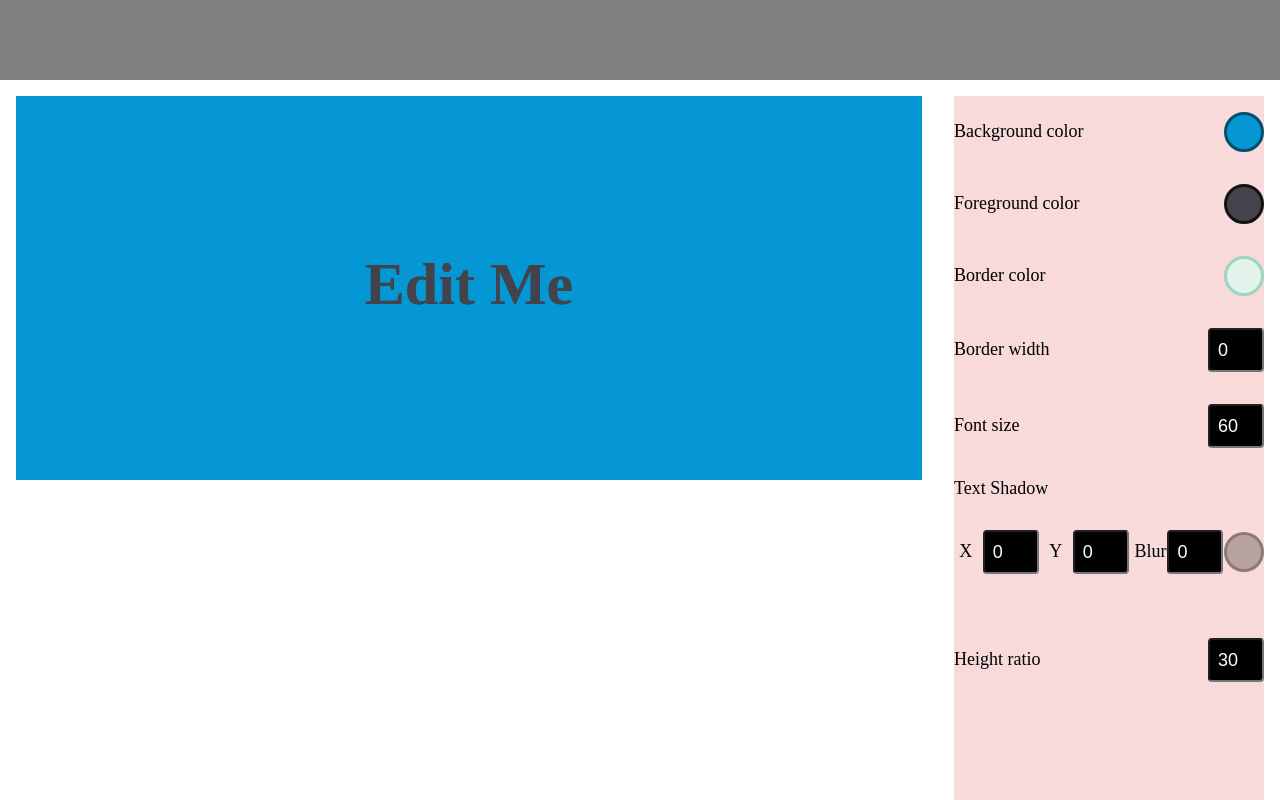
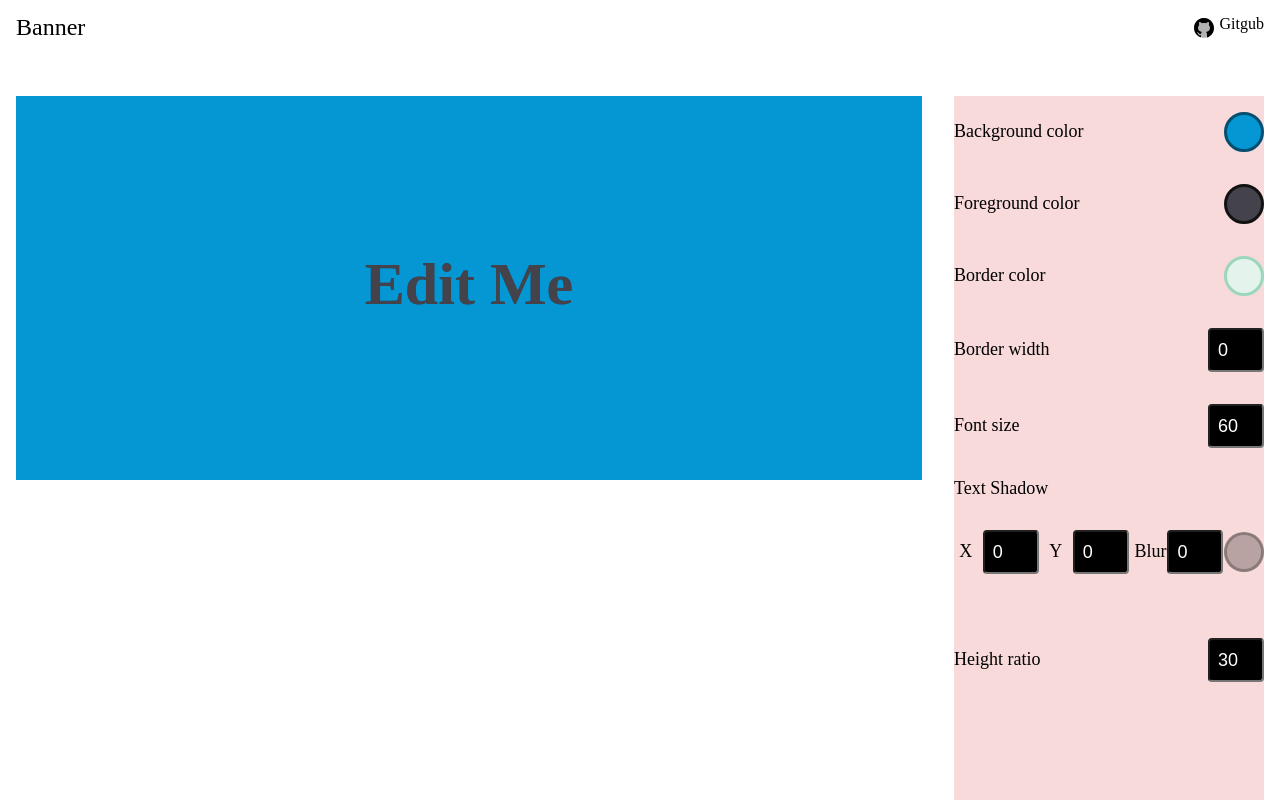
Before and after one commit to preCrew/banner_create_app, a React (Create React App) app: page / in a window 1280 px wide. Shown: the top 800 px of the page. Built offline with nearby package versions, Linux system fonts and the light colour scheme; a web font is replaced by a local one.

Commit message:
Style: hedaer layout

```diff
--- a/src/components/Header/index.tsx
+++ b/src/components/Header/index.tsx
@@ -1,5 +1,7 @@
-import React, { useState } from 'react';
+import { BrowserRouter as Router, Link } from 'react-router-dom';
 import HeaderBlock from './style'
+
+import icoGithub from '../../assets/images/ico-github.svg'
 
 interface indexProps {
 
@@ -8,6 +10,10 @@ interface indexProps {
 const Header = () => {
     return (
         <HeaderBlock>
+            <Router>
+                <h1><Link to="/">Banner</Link></h1>
+                <a className="ico-git" target="_blank" href="https://github.com/preCrew/banner_create_app" rel="noreferrer"><img src={icoGithub}/> Gitgub</a>
+            </Router>
         </HeaderBlock>
     );
 }
--- a/src/components/Header/style.ts
+++ b/src/components/Header/style.ts
@@ -1,9 +1,26 @@
 import styled from "styled-components";
 
 // TODO: Header 컴포넌트로 교체
-export default styled.div`
-  width:100%;
+export default styled.header`
+  display: flex;
+  justify-content: space-between;
   padding: 16px;
   height: 80px;
-  background: grey;
+
+  & h1{
+    font-size: 1.5rem;
+    font-family: ${props => props.theme.font.style.bold};
+  }
+
+  & .ico-git{
+    font-family: ${props => props.theme.font.style.bold};
+    img{
+      vertical-align: text-top;
+    }
+  }
+
+  a {
+    color: rgb(0,0,0);
+    text-decoration:none;
+  }
 `;
```
Also changed, not shown: src/assets/images/ico-github.svg (added).
